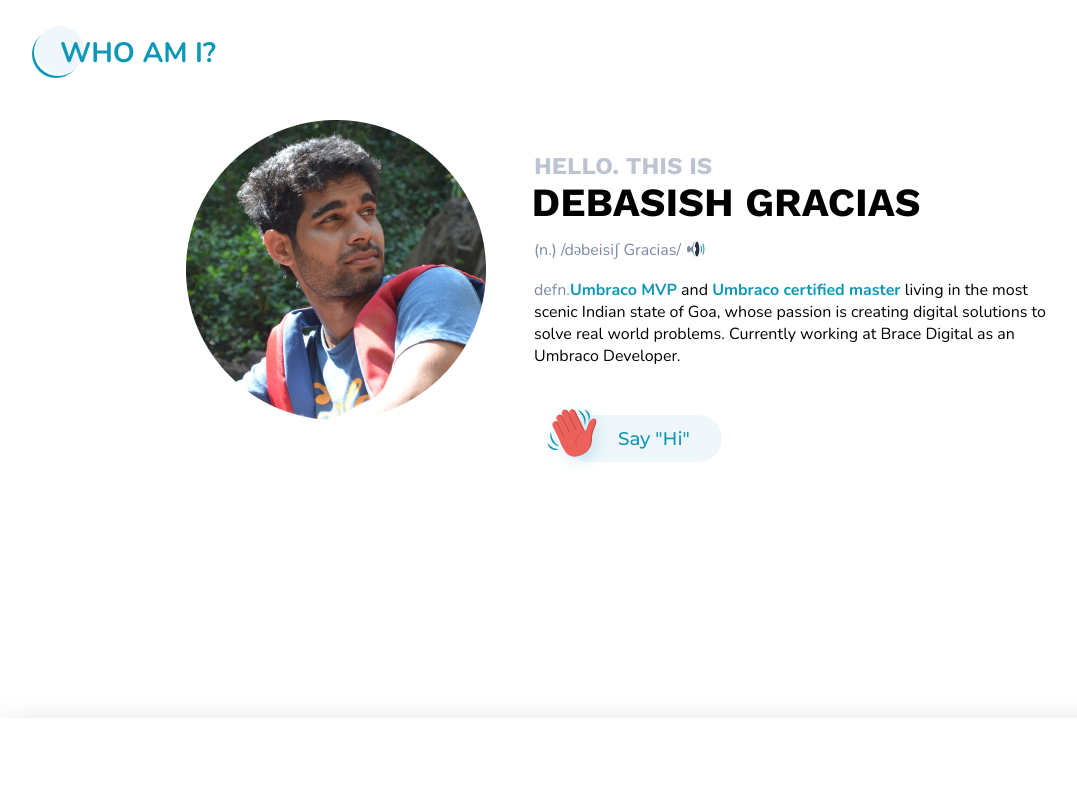
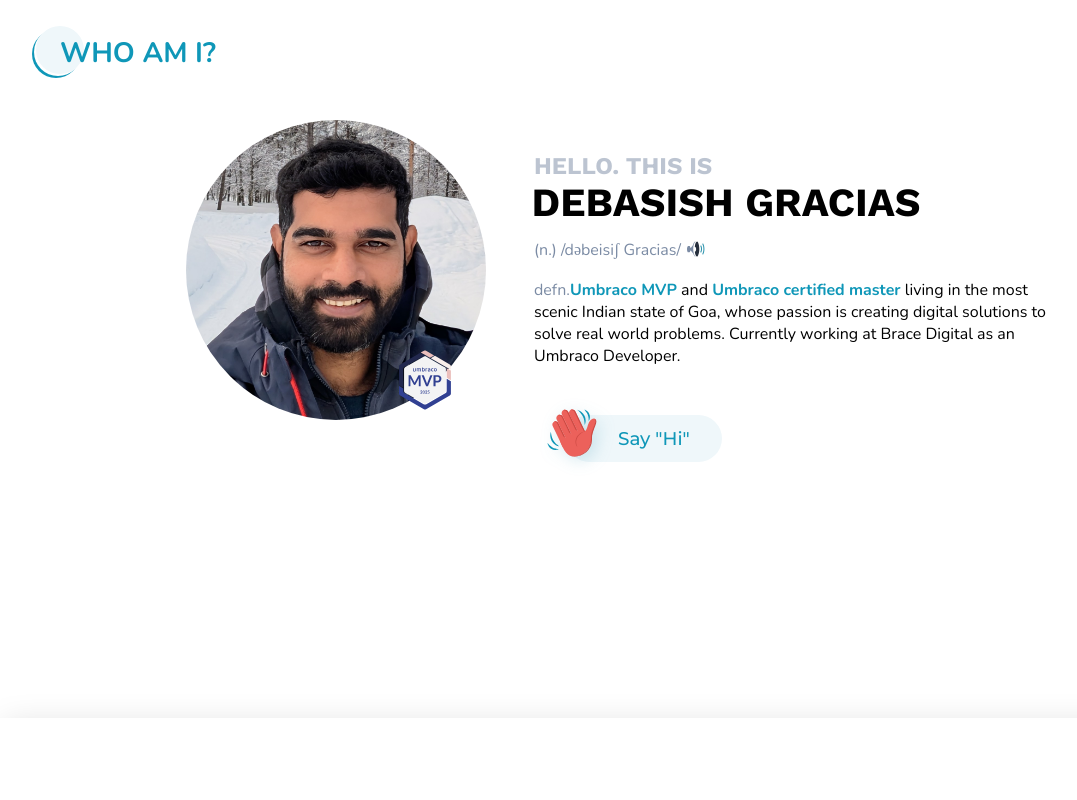
Before and after one commit to Deba22/my-portfolio, a Next.js app: page / in a window 1280 px wide. Shown: the part 920-1720 px from the top of the page, without its empty margins (20-1097 px from the left). Built offline with nearby package versions, Linux system fonts and the light colour scheme.

Commit message:
Add MVP badge and Blogs description

```diff
--- a/components/About.js
+++ b/components/About.js
@@ -52,7 +52,8 @@ function About() {
         <h3 className="heading">Who Am I?</h3>
         <div className="about-who">
           <div className="hero-image">
-            <Image alt="avatar image" className="avatar" src="/profile-pic.png" height="300" width="300" />
+            <Image alt="avatar image" className="avatar" src="/Deba-Profile.jpg" height="300" width="300" />
+             <Image alt="MVP badge" className="badge-icon" src="/MVP-Badge-2025.svg" height="60" width="60" />
           </div>
           <div className="hero-content">
             <h4>HELLO. THIS IS </h4>
--- a/styles/globals.css
+++ b/styles/globals.css
@@ -233,11 +233,24 @@ nav .logo {
   justify-content: center;
   margin-bottom: 10rem;
 }
-.about-who .hero-image {
-   width: 35%;
-   max-width: 300px;
-  margin-bottom: auto;
+
+.hero-image {
+  position: relative; /* allows overlay positioning */
+  display: inline-block;
 }
+
+.avatar {
+  border-radius: 50%; /* optional: circular avatar */
+}
+
+.badge-icon {
+  position: absolute;
+  position: absolute;
+  bottom: 68px;
+  right: 31px;
+  border-radius: 50%;
+}
+
 .about-who .hero-content {
   margin: auto 0 1rem 3rem;
   width: -webkit-fit-content;
```
Also changed, not shown: pages/blogs/index.js (+9 -0 lines), public/Deba-Profile.jpg (added), public/MVP-Badge-2025.svg (added).
